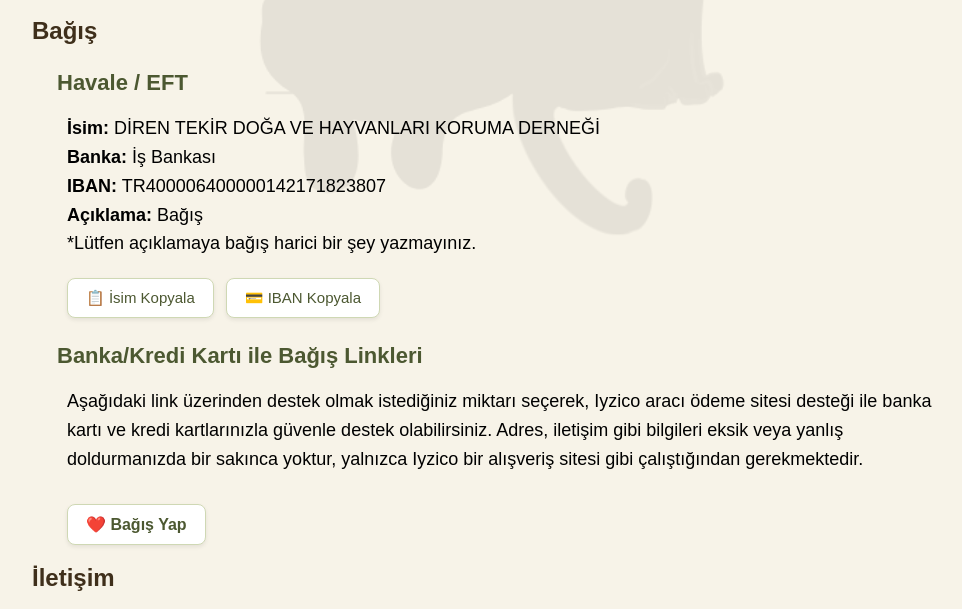
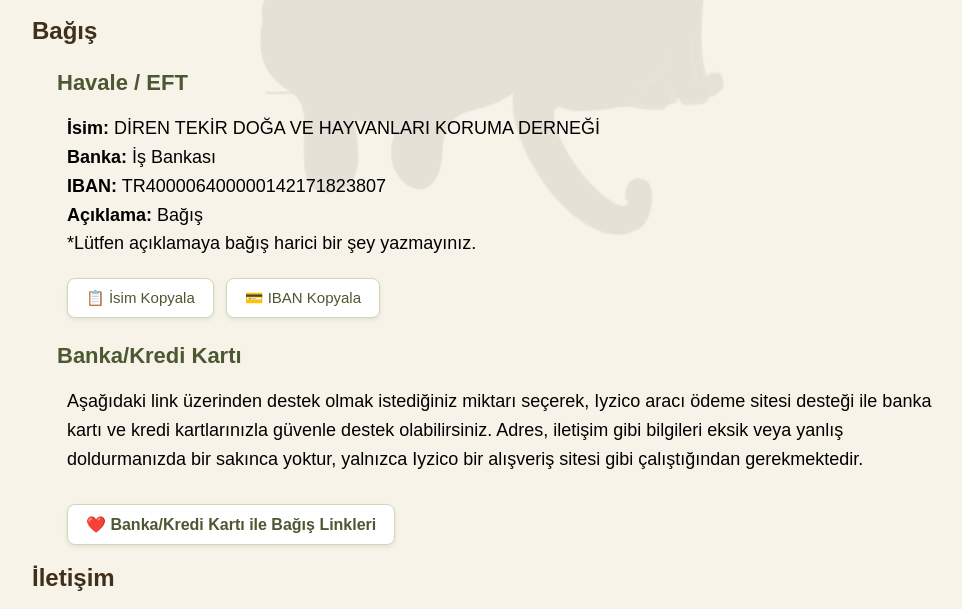
Before and after one commit to yildirimozan/direntekir-website, a plain HTML site: page index.html in a window 1280 px wide. Shown: the part 471-1080 px from the top of the page, without its empty margins (158-1120 px from the left). Drawn offline with Linux system fonts and the light colour scheme.

Commit message:
Add files via upload

```diff
--- a/index.html
+++ b/index.html
@@ -68,7 +68,7 @@
 
 
         <!-- ALT BAŞLIK 2 -->
-        <h3 class="sub-title">Banka/Kredi Kartı ile Bağış Linkleri</h3>
+        <h3 class="sub-title">Banka/Kredi Kartı</h3>
 
         <p>
             Aşağıdaki link üzerinden destek olmak istediğiniz miktarı seçerek, Iyzico aracı ödeme sitesi desteği ile
@@ -79,7 +79,7 @@
 
         <!-- Bağış Yap Butonu -->
         <a href="https://linktr.ee/direntekir" target="_blank" class="donate-btn">
-            ❤️ Bağış Yap
+            ❤️ Banka/Kredi Kartı ile Bağış Linkleri
         </a>
 
 
```
